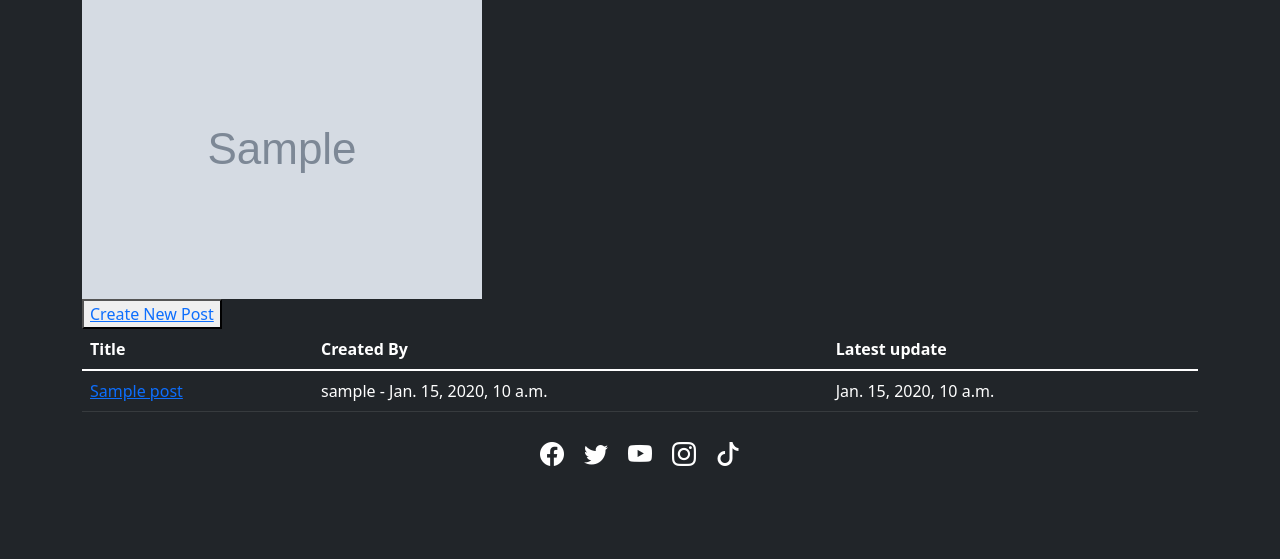
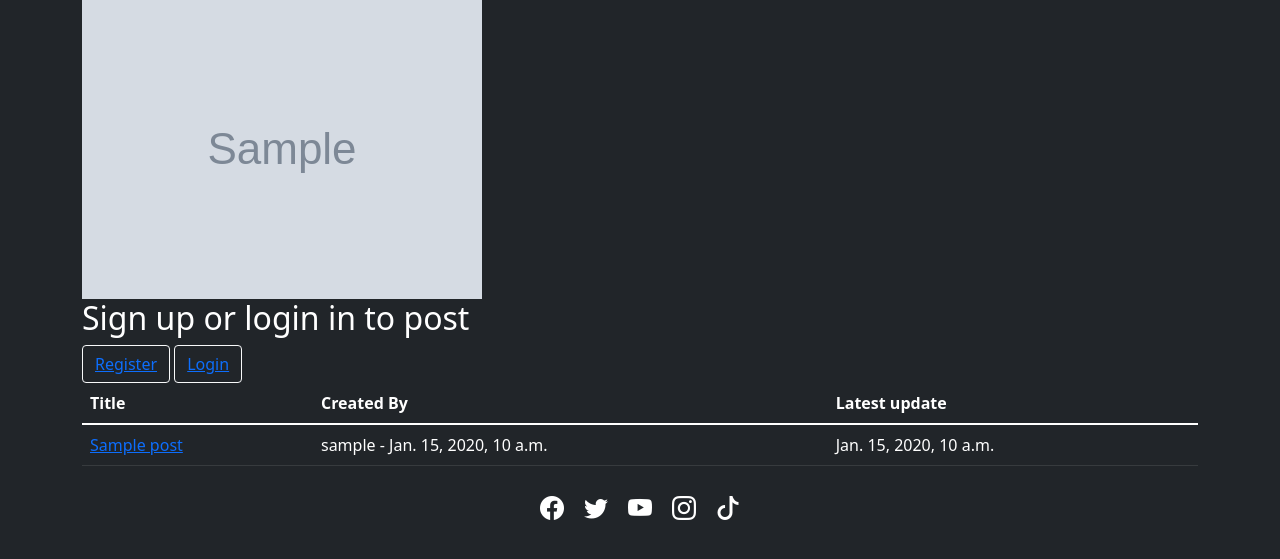
Before and after one commit to Code-Institute-Submissions/LordButley-PartyUp_DecResub, a Django app: template templates/game_page.html in a window 1280 px wide. Shown: the part 71-630 px from the top of the page. Run offline with Django 3.2, Linux system fonts and the light colour scheme; the template is opened without the code that fills it: values that come from a table or form of the project are taken from there, others are empty; tables that the repository leaves empty hold one stand-in row (values such as "Sample post"); grey boxes marked "Sample" are stand-in pictures; some libraries are stand-ins or nearby versions.

Commit message:
add authentication conditional for create_post

```diff
--- a/templates/game_page.html
+++ b/templates/game_page.html
@@ -6,11 +6,22 @@
     <img alt="{{game.title}}" src={{game.banner.url}}>
 </div>
 <div class="container-xl">
+    {% if user.is_authenticated %}
     <button>
         <a href="{% url 'create_post' %}">
             Create New Post
         </a>
     </button>
+    {% else %}
+    <h2>Sign up or login in to post</h2>
+    <button type="button" class="btn btn-outline-light">
+        <a href="{% url 'account_signup' %}">Register</a>
+    </button>
+    <button type="button" class="btn btn-outline-light">
+        <a href="{% url 'account_login' %}">Login</a>
+    </button>
+    {% endif %}
+
     <table class="table table-dark">
         <thead>
             <th scope="col">Title</th>
```
Also changed, not shown: whiteboard/views.py (+18 -0 lines).
